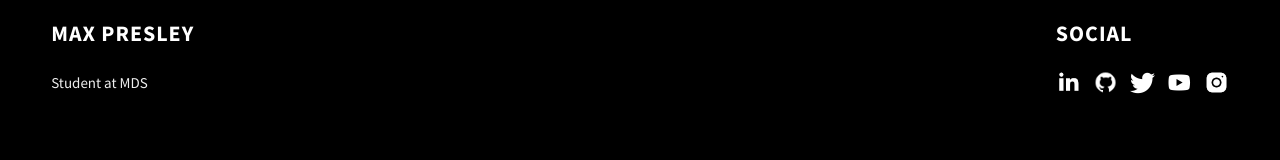
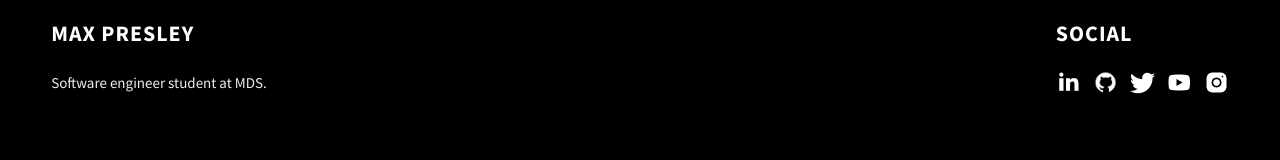
Before and after one commit to Benji1155/MaxPresley, a website: page index.html in a window 1280 px wide. Shown: the part 4871-5031 px from the top of the page. Drawn offline with Linux system fonts and the light colour scheme.

Commit message:
Update index.html

```diff
--- a/index.html
+++ b/index.html
@@ -370,7 +370,7 @@
           <div class="main-footer__row main-footer__row-2">
             <h4 class="heading heading-sm text-lt">Max Presley</h4>
             <p class="main-footer__short-desc">
-              Student at MDS
+              Software engineer student at MDS.
             </p>
           </div>
         </div>
```
